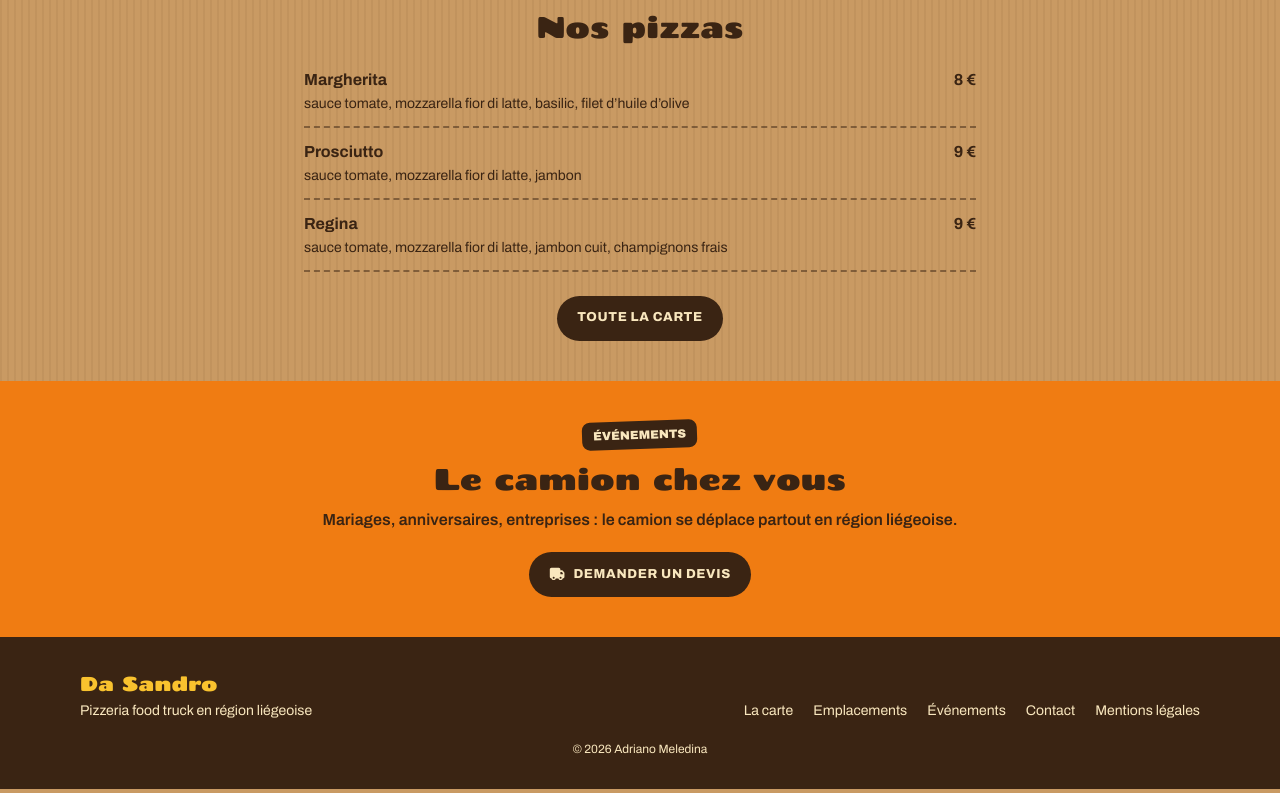
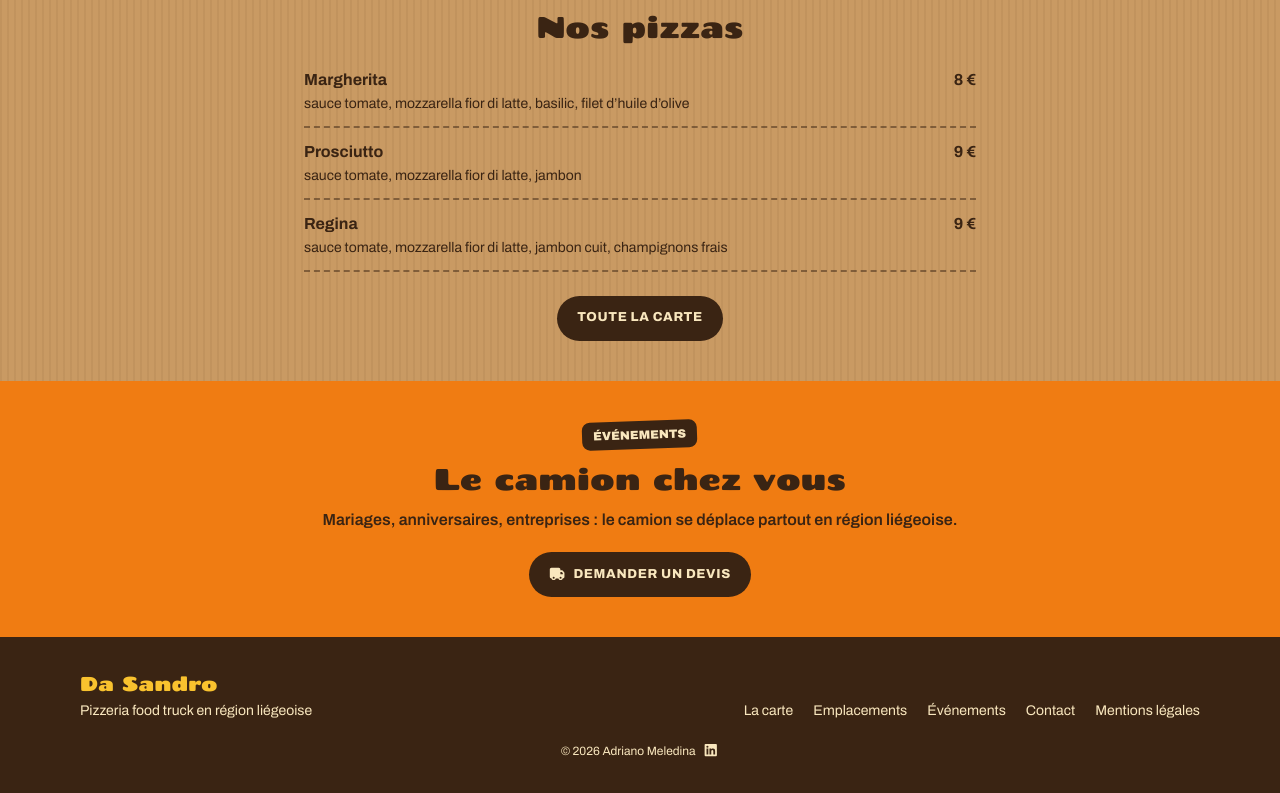
Before and after one commit to meleadr/da-sandro, an Angular app: page / in a window 1280 px wide. Shown: the part 816-1609 px from the top of the page. Built offline with nearby package versions, Linux system fonts and the light colour scheme.

Commit message:
feat: link author LinkedIn profile in footer

```diff
--- a/src/app/layout/site-footer.ts
+++ b/src/app/layout/site-footer.ts
@@ -1,12 +1,14 @@
 import { Component } from '@angular/core';
 import { RouterLink } from '@angular/router';
+import { FaIconComponent } from '@fortawesome/angular-fontawesome';
+import { faLinkedin } from '@fortawesome/free-brands-svg-icons';
 import { NAV_LINKS } from './nav-links';
 
-const AUTHOR = { name: 'Adriano Meledina', linkedinUrl: '' };
+const AUTHOR = { name: 'Adriano Meledina', linkedinUrl: 'https://www.linkedin.com/in/adrianomeledina/' };
 
 @Component({
   selector: 'app-site-footer',
-  imports: [RouterLink],
+  imports: [RouterLink, FaIconComponent],
   host: { class: 'block bg-brun text-creme' },
   template: `
     <footer class="mx-auto grid max-w-6xl gap-5 px-4 py-8 md:grid-cols-2 md:items-end">
@@ -30,12 +32,14 @@ const AUTHOR = { name: 'Adriano Meledina', linkedinUrl: '' };
         © {{ year }}
         @if (author.linkedinUrl) {
           <a
-            class="underline underline-offset-2"
+            class="inline-flex items-center gap-1.5 underline-offset-2 hover:underline"
             rel="noopener"
             target="_blank"
             [href]="author.linkedinUrl"
           >
             {{ author.name }}
+            <fa-icon class="text-sm" [icon]="linkedinIcon" aria-hidden="true" />
+            <span class="sr-only">(LinkedIn)</span>
           </a>
         } @else {
           {{ author.name }}
@@ -46,6 +50,7 @@ const AUTHOR = { name: 'Adriano Meledina', linkedinUrl: '' };
 })
 export class SiteFooter {
   protected readonly author = AUTHOR;
+  protected readonly linkedinIcon = faLinkedin;
   protected readonly links = NAV_LINKS;
   protected readonly year = new Date().getFullYear();
 }
```
